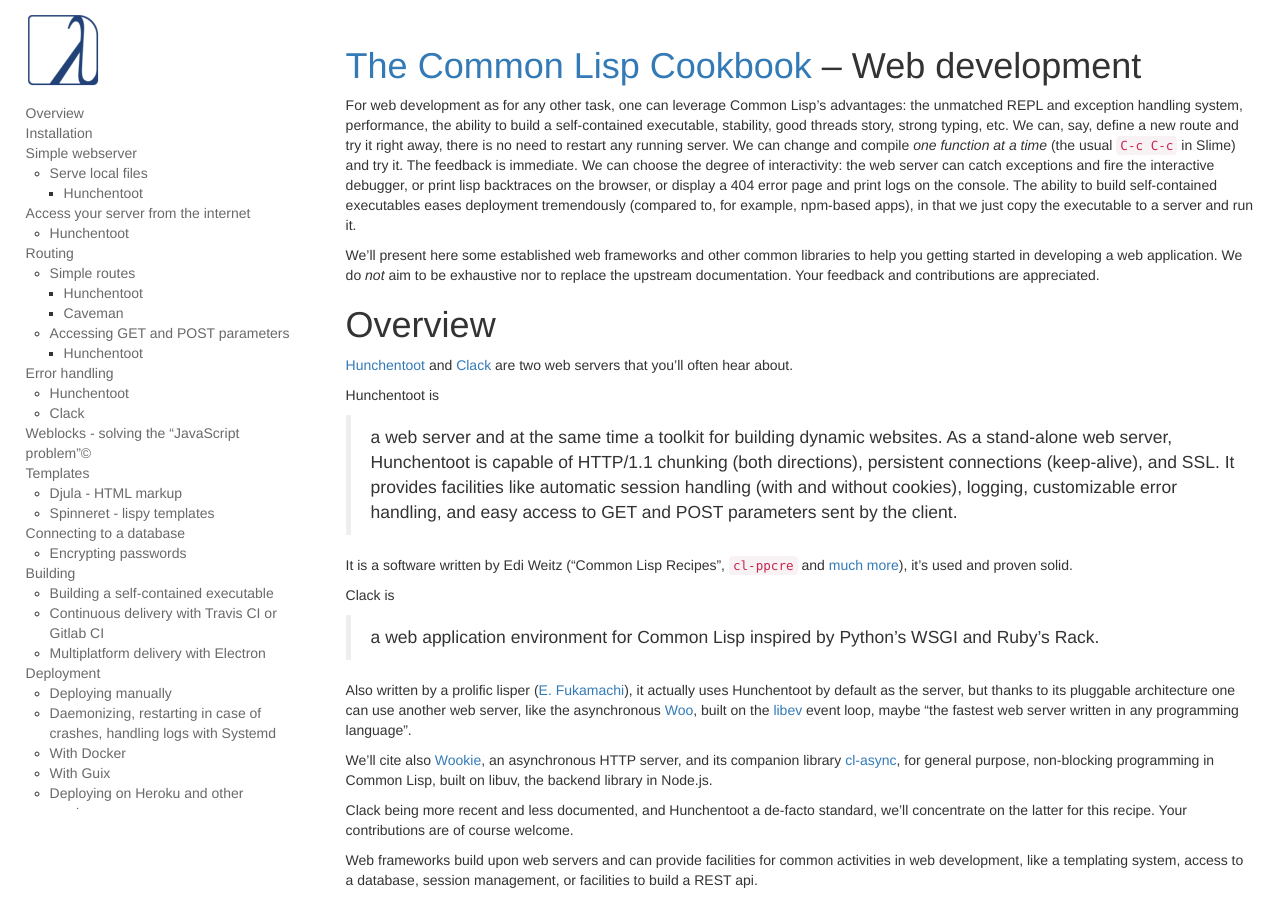
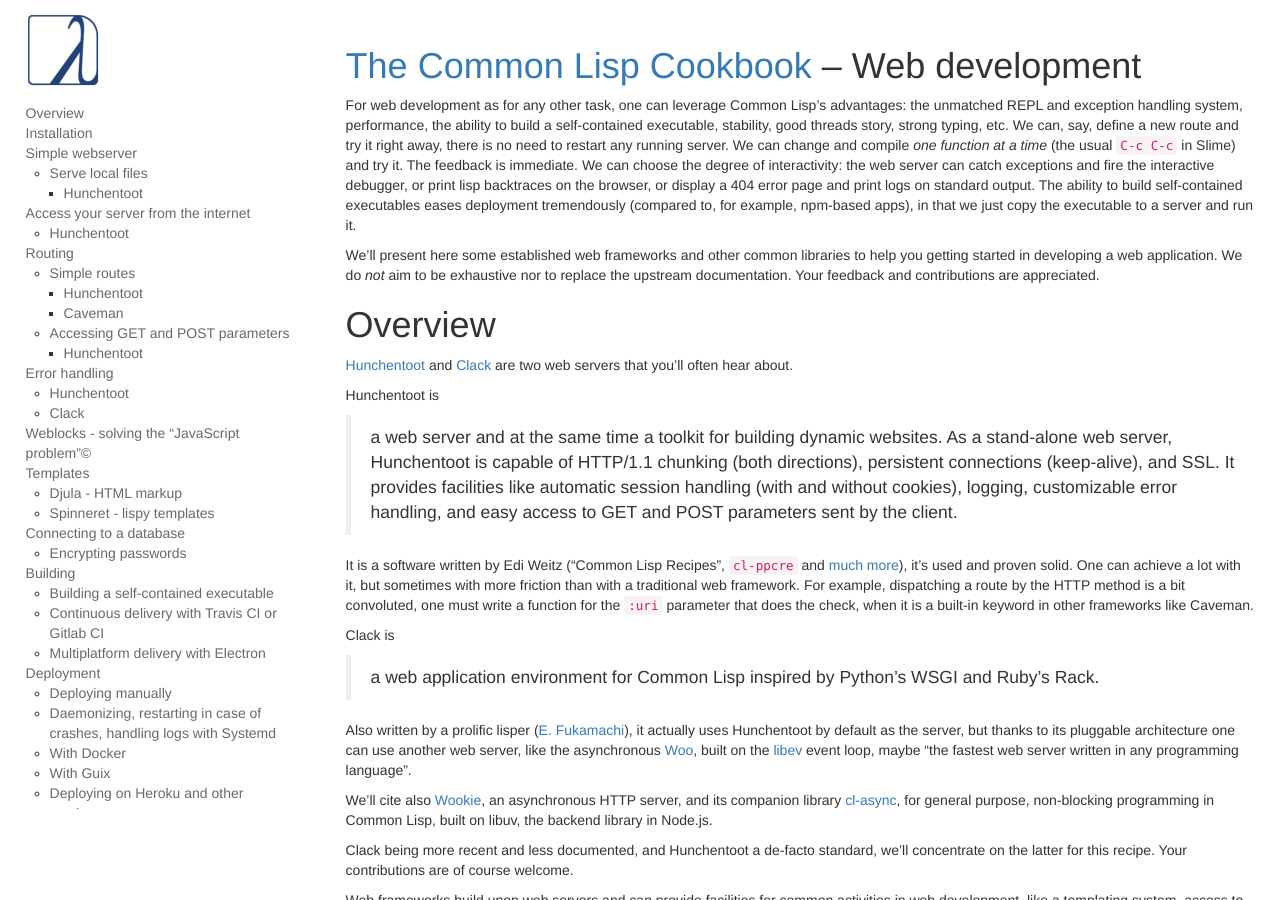
Before and after one commit to LispCookbook/cl-cookbook, a Jekyll site: the page built from web.md, in a window 1280 px wide and 900 px high. Built offline with Jekyll 4.4.1, drawn with Linux system fonts in a browser that asks for light colours.

Commit message:
web: add Hunchentoot limitation

```diff
--- a/web.md
+++ b/web.md
@@ -13,7 +13,7 @@
 immediate. We can choose the degree of interactivity: the web server
 can catch exceptions and fire the interactive debugger, or print lisp
 backtraces on the browser, or display a 404 error page and print logs
-on the console. The ability to build self-contained executables eases
+on standard output. The ability to build self-contained executables eases
 deployment tremendously (compared to, for example, npm-based apps), in
 that we just copy the executable to a server and run it.
 
@@ -38,7 +38,12 @@
 > a web server and at the same time a toolkit for building dynamic websites. As a stand-alone web server, Hunchentoot is capable of HTTP/1.1 chunking (both directions), persistent connections (keep-alive), and SSL. It provides facilities like automatic session handling (with and without cookies), logging, customizable error handling, and easy access to GET and POST parameters sent by the client.
 
 It is a software written by Edi Weitz ("Common Lisp Recipes",
-`cl-ppcre` and [much more](https://edicl.github.io/)), it's used and proven solid.
+`cl-ppcre` and [much more](https://edicl.github.io/)), it's used and
+proven solid. One can achieve a lot with it, but sometimes with more
+friction than with a traditional web framework. For example,
+dispatching a route by the HTTP method is a bit convoluted, one must
+write a function for the `:uri` parameter that does the check, when it
+is a built-in keyword in other frameworks like Caveman.
 
 Clack is
 
```
